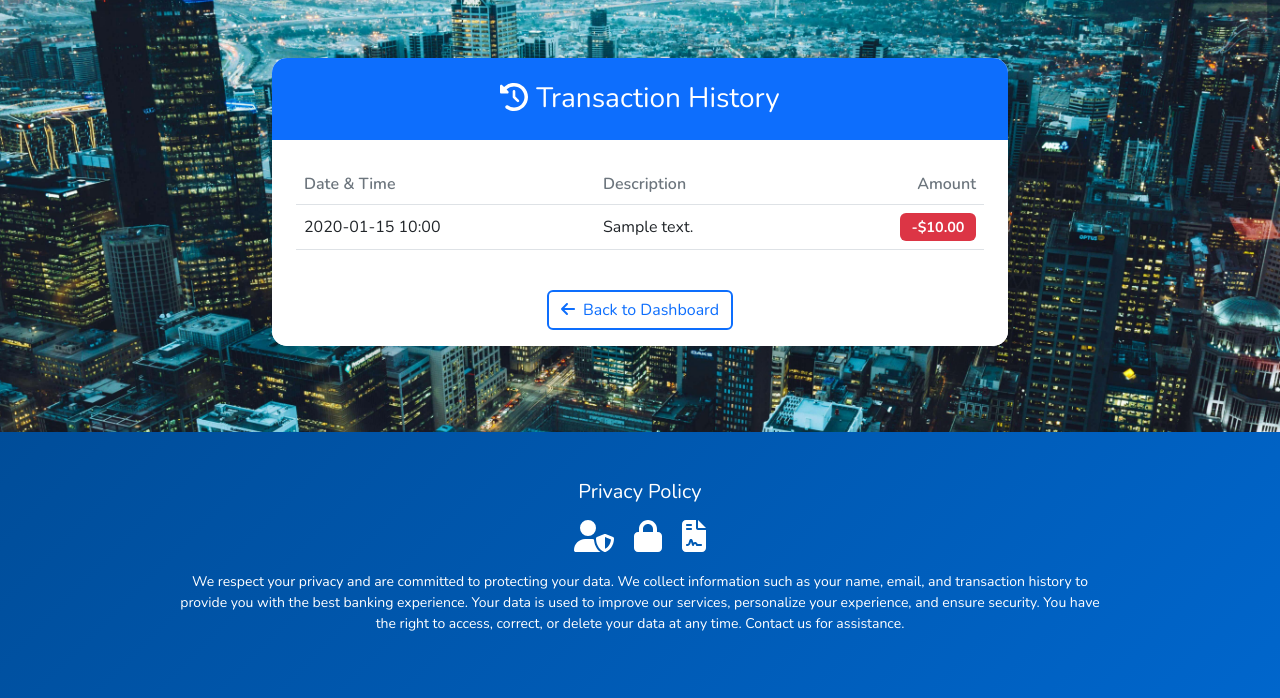
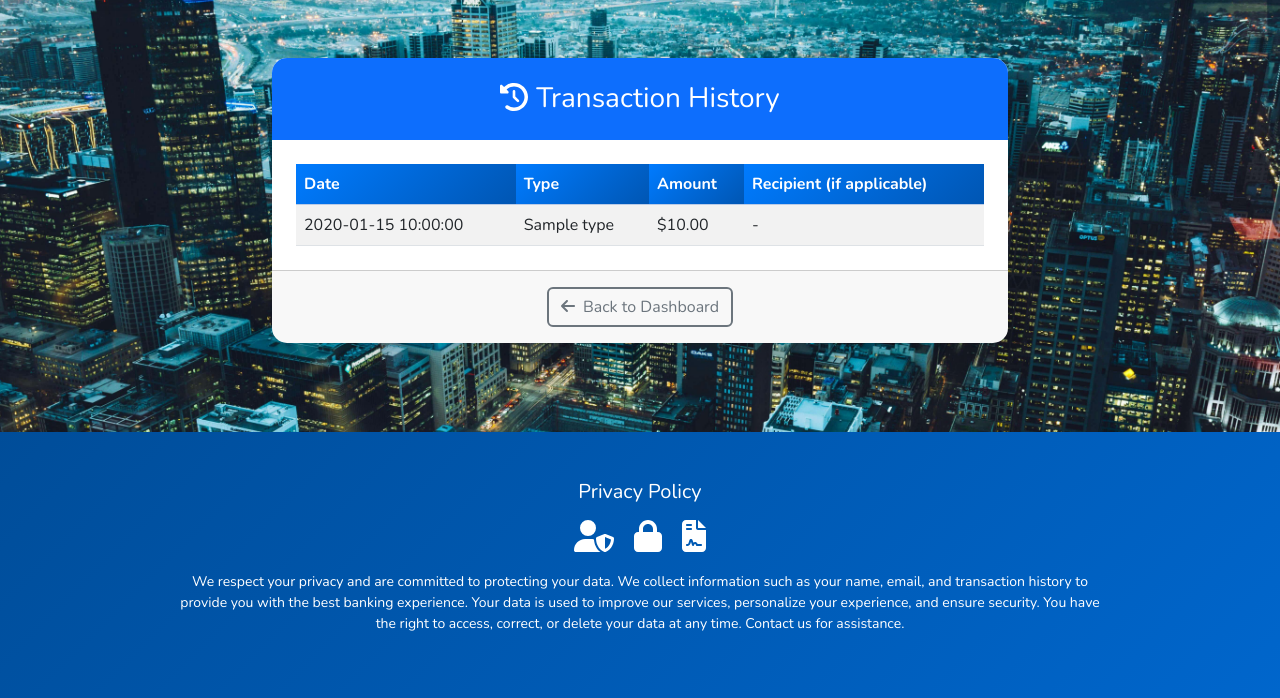
Before and after one commit to Mursaleen-4/Banking, a Flask app: template templates/history.html in a window 1280 px wide. Shown: the part 102-800 px from the top of the page. Run offline with Flask 3, Linux system fonts and the light colour scheme; the template is opened without the code that fills it: most values are stand-ins (such as "Sample title", 1, 10 or a date in 2020).

Commit message:
Update history.html

```diff
--- a/templates/history.html
+++ b/templates/history.html
@@ -3,46 +3,45 @@
 {% block content %}
 <div class="container py-5">
     <div class="row justify-content-center">
-        <div class="col-lg-8">
+        <div class="col-md-8">
             <div class="card shadow-lg border-0 rounded-lg">
                 <div class="card-header bg-primary text-white text-center py-4">
                     <h3 class="mb-0"><i class="fas fa-history me-2"></i>Transaction History</h3>
                 </div>
                 <div class="card-body p-4">
-                    {% if history %}
+
+                    {% if transactions %}
                         <div class="table-responsive">
-                            <table class="table table-hover">
-                                <thead>
+                            <table class="table table-striped table-hover">
+                                <thead class="table-primary">
                                     <tr>
-                                        <th>Date & Time</th>
-                                        <th>Description</th>
-                                        <th class="text-end">Amount</th>
+                                        <th scope="col">Date</th>
+                                        <th scope="col">Type</th>
+                                        <th scope="col">Amount</th>
+                                        <th scope="col">Recipient (if applicable)</th>
                                     </tr>
                                 </thead>
                                 <tbody>
-                                    {% for transaction in history|reverse %}
-                                        <tr>
-                                            <td>{{ transaction.timestamp.strftime('%Y-%m-%d %H:%M') }}</td>
-                                            <td>{{ transaction.description }}</td>
-                                            <td class="text-end">
-                                                <span class="badge {% if transaction.type in ['deposit', 'transfer_received'] %}bg-success{% else %}bg-danger{% endif %}">
-                                                    {% if transaction.type in ['deposit', 'transfer_received'] %}+{% else %}-{% endif %}${{ "%.2f"|format(transaction.amount) }}
-                                                </span>
-                                            </td>
-                                        </tr>
+                                    {% for txn in transactions %}
+                                    <tr>
+                                        <td>{{ txn.timestamp }}</td>
+                                        <td>{{ txn.type.capitalize() }}</td>
+                                        <td>${{ "%.2f"|format(txn.amount) }}</td>
+                                        <td>{{ txn.recipient_email if txn.type == 'transfer' else '-' }}</td>
+                                    </tr>
                                     {% endfor %}
                                 </tbody>
                             </table>
                         </div>
                     {% else %}
-                        <div class="text-center py-4">
-                            <i class="fas fa-history fa-3x text-muted mb-3"></i>
-                            <p class="text-muted">No transactions found.</p>
+                        <div class="alert alert-info text-center">
+                            No transactions found.
                         </div>
                     {% endif %}
+
                 </div>
-                <div class="card-footer bg-white border-0 text-center py-3">
-                    <a href="{{ url_for('dashboard') }}" class="btn btn-outline-primary">
+                <div class="card-footer text-center py-3">
+                    <a href="{{ url_for('dashboard') }}" class="btn btn-outline-secondary">
                         <i class="fas fa-arrow-left me-2"></i>Back to Dashboard
                     </a>
                 </div>
@@ -67,29 +66,20 @@
     margin-bottom: 0;
 }
 
-.table th {
-    border-top: none;
-    font-weight: 600;
-    color: #6c757d;
+.table-primary th {
+    background: linear-gradient(135deg, #007bff 0%, #0056b3 100%);
+    color: white;
 }
 
-.table td {
-    vertical-align: middle;
-}
-
-.badge {
-    font-size: 0.9rem;
-    padding: 0.5em 0.8em;
-}
-
-.btn-outline-primary {
+.btn-outline-secondary {
     border-width: 2px;
     font-weight: 500;
 }
 
-.btn-outline-primary:hover {
-    background: linear-gradient(135deg, #007bff 0%, #0056b3 100%);
-    border-color: transparent;
+.btn-outline-secondary:hover {
+    background-color: #6c757d;
+    border-color: #6c757d;
+    color: white;
 }
 </style>
 {% endblock %}
```
